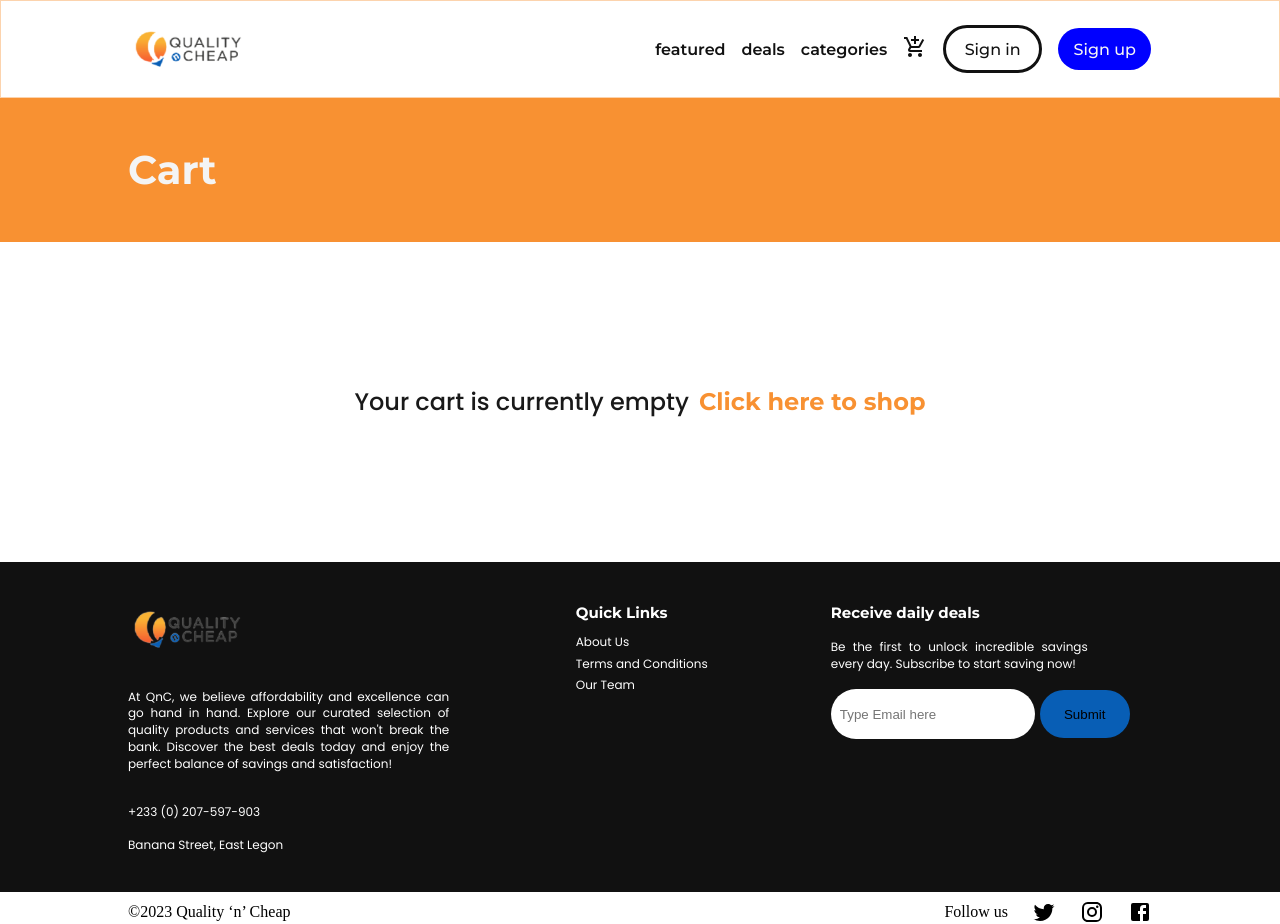
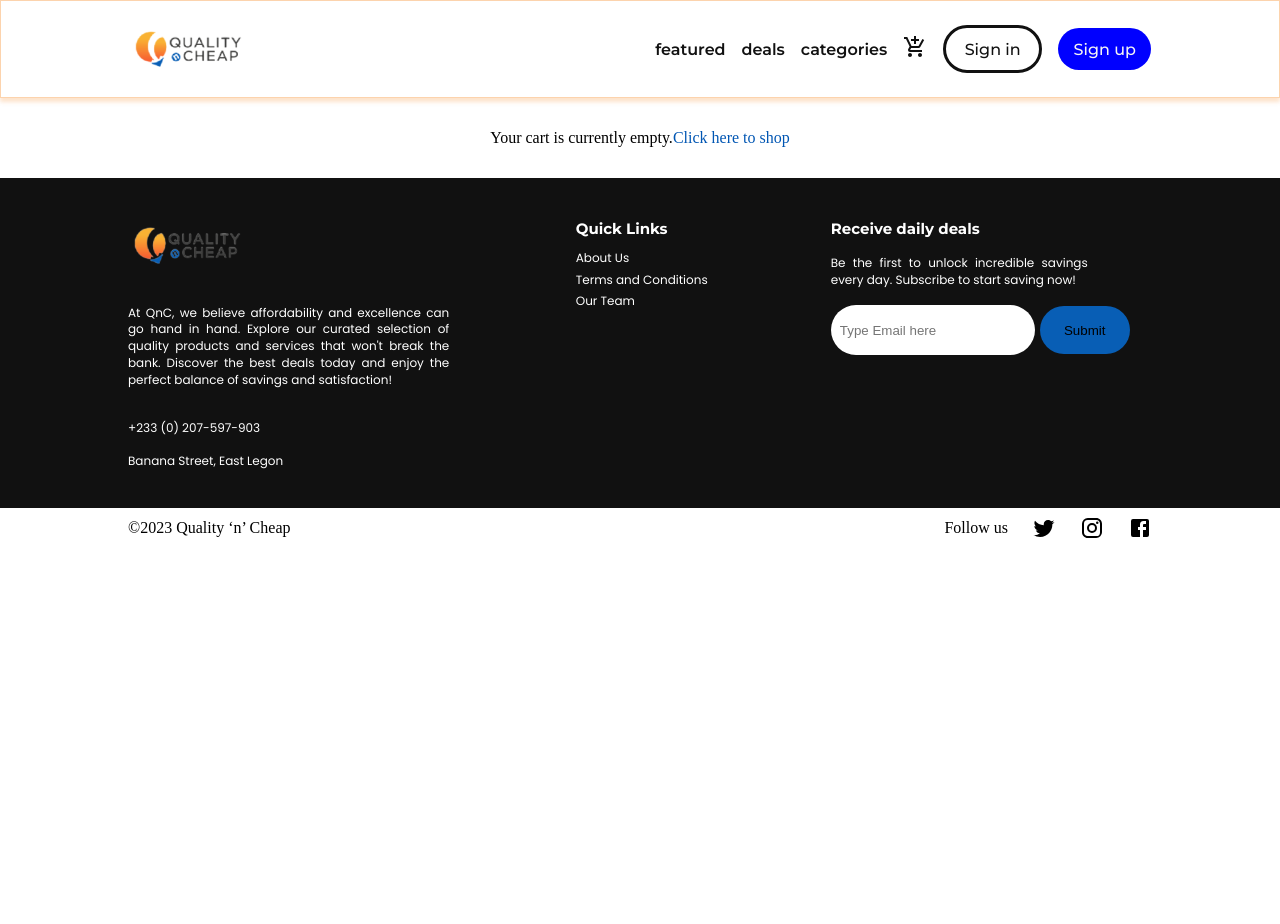
Before and after one commit to sedziah/qnc-webstore, a Next.js app: page /cart in a window 1280 px wide. After the commit the page ends 800 px from the top, so only its background shows below. Built offline with nearby package versions, Linux system fonts and the light colour scheme.

Commit message:
Add cart add and remove functions

```diff
--- a/app/cart/CartContext.tsx
+++ b/app/cart/CartContext.tsx
@@ -1,4 +1,4 @@
-// src/cart/CartContext.js
+//app/cart/CartContext.js
 "use client";
 import React, {
   createContext,
@@ -12,6 +12,9 @@ import { apiService } from "../../services/apiService"; // Adjust the import pat
 interface CartItem {
   id: string;
   quantity: number;
+  title: string;
+  price: number;
+  image: string;
   // Include other properties as needed
 }
 
@@ -19,18 +22,15 @@ interface CartContextType {
   cart: CartItem[];
   cartCount: number;
   handleAddToCart: (productId: string) => Promise<void>;
+  updateCartItemQuantity: (productId: string, quantity: number) => void;
+  removeCartItem: (productId: string) => void;
 }
 
-const CartContext = createContext<CartContextType>({
-  cart: [],
-  cartCount: 0,
-  handleAddToCart: async () => {}, // Provide a default no-op function
-});
+const CartContext = createContext<CartContextType>(null!);
 
 interface CartProviderProps {
   children: ReactNode; // Defining the type for children
 }
-
 
 export const CartProvider: React.FC<CartProviderProps> = ({ children }) => {
   const [cart, setCart] = useState<CartItem[]>([]);
@@ -40,10 +40,49 @@ export const CartProvider: React.FC<CartProviderProps> = ({ children }) => {
     setCart(storedCart);
   }, []);
 
+  // Helper function to persist the cart state to local storage
+  const saveCartToLocalStorage = (updatedCart: CartItem[]) => {
+    localStorage.setItem("cart", JSON.stringify(updatedCart));
+  };
+
   const updateCartCount = () => {
     const totalCount = cart.reduce((count, item) => count + item.quantity, 0);
     return totalCount;
   };
+
+  const updateCartItemQuantity = (productId: string, quantity: number) => {
+    const updatedCart = cart.map((item) =>
+      item.id === productId
+        ? { ...item, quantity: Math.max(0, quantity) }
+        : item
+    );
+    setCart(updatedCart);
+    saveCartToLocalStorage(updatedCart);
+  };
+
+  // Function to remove a cart item
+  const removeCartItem = (productId: string) => {
+    const updatedCart = cart.filter((item) => item.id !== productId);
+    setCart(updatedCart);
+    saveCartToLocalStorage(updatedCart);
+  };
+
+  // This function simulates fetching product details from local storage.
+  function getProductDetails(productId: string) {
+    // Retrieve the product list from local storage
+    const products = JSON.parse(localStorage.getItem("products") || "[]");
+
+    // Find the product with the matching productId
+    const product = products.find(
+      (productId: string) => product.id === productId
+    );
+
+    if (!product) {
+      throw new Error("Product not found");
+    }
+
+    return product;
+  }
 
   const handleAddToCart = async (productId: string) => {
     const isLoggedIn = false; // Replace with actual login check
@@ -65,8 +104,19 @@ export const CartProvider: React.FC<CartProviderProps> = ({ children }) => {
             : item
         );
       } else {
-        newCart = [...cart, { id: productId, quantity: 1 }];
+        const productDetails = getProductDetails(productId);
+        newCart = [
+          ...cart,
+          {
+            id: productId,
+            quantity: 1,
+            title: productDetails.title, // Replace with actual title
+            price: productDetails.price, // Replace with actual price
+            image: productDetails.image, // Replace with actual image URL
+          },
+        ];
       }
+
       setCart(newCart);
       localStorage.setItem("cart", JSON.stringify(newCart));
     }
@@ -74,7 +124,13 @@ export const CartProvider: React.FC<CartProviderProps> = ({ children }) => {
 
   return (
     <CartContext.Provider
-      value={{ cart, cartCount: updateCartCount(), handleAddToCart }}
+      value={{
+        cart,
+        cartCount: updateCartCount(),
+        handleAddToCart,
+        updateCartItemQuantity,
+        removeCartItem,
+      }}
     >
       {children}
     </CartContext.Provider>
--- a/app/cart/page.module.css
+++ b/app/cart/page.module.css
@@ -5,52 +5,91 @@
   align-items: center;
 }
 
-.cartText {
-  color: var(--Secondary, #f4f4f4);
-  font-feature-settings: "clig" off, "liga" off;
-  margin-left: 10%;
-  margin-right: 10%;
+.cartPage {
+  padding: 1em;
+  max-width: 1200px;
+  margin: 0 auto;
+}
 
-  /* H3 */
-  font-family: var(--montserrat);
-  font-size: 40px;
-  font-style: normal;
-  font-weight: 700;
-  line-height: 120%; /* 48px */
+.cartContents {
+  display: block;
+  overflow-x: auto;
+}
+
+.cartTable {
+  width: 100%;
+  border-collapse: collapse;
+  margin-bottom: 2em;
+}
+
+.cartTable th,
+.cartTable td {
+  text-align: left;
+  padding: 0.5em;
+  border-bottom: 1px solid #ccc;
+}
+
+.productInfo {
+  display: flex;
+  align-items: center;
+}
+
+.productImage {
+  width: 50px; /* Adjust as needed */
+  height: auto;
+  margin-right: 1em;
+}
+
+.cartTable button {
+  margin: 0 0.5em;
+  padding: 0.25em 0.5em;
+}
+
+.cartTotals {
+  text-align: right;
+}
+
+.subtotal,
+.total {
+  display: flex;
+  justify-content: space-between;
+  padding: 0.5em 0;
+}
+
+.checkoutButton {
+  background-color: #000;
+  color: #fff;
+  padding: 1em;
+  text-transform: uppercase;
+  border: none;
+  cursor: pointer;
+  margin-top: 1em;
 }
 
 .emptyCart {
-  display: flex;
-  justify-content: center;
-  align-items: center;
-  height: 40vh;
+  text-align: center;
+  padding: 2em 0;
 }
 
-.emptyCart :first-child {
-  color: var(--QnC-Heading-Black, #191919);
-  font-feature-settings: "clig" off, "liga" off;
-  font-family: Poppins;
-  font-size: 24px;
-  font-style: normal;
-  font-weight: 500;
-  line-height: 130%; /* 36.4px */
-  padding-right: 10px;
+.emptyCart a {
+  color: #0056b3;
+  text-decoration: none;
 }
 
-.emptyCart :nth-child(2) {
-  color: var(--qnc-orange, #f89132);
-  font-feature-settings: "clig" off, "liga" off;
 
-  /* H5 */
-  font-family: Montserrat;
-  font-size: 24px;
-  font-style: normal;
-  font-weight: 700;
-  line-height: 140%; /* 33.6px */
-}
+/* Mobile responsiveness */
+@media (max-width: 768px) {
+  .productImage {
+    width: 40px; /* Smaller image on mobile */
+  }
 
-@media (max-width: 768px) {
-  .cartText {
-    font-size: 25px;
+  .cartTotals,
+  .subtotal,
+  .total {
+    text-align: left;
+  }
+
+  .checkoutButton {
+    width: 100%; /* Full-width button on mobile */
   }
 }
--- a/app/cart/page.tsx
+++ b/app/cart/page.tsx
@@ -1,15 +1,98 @@
+//app/cart/page.tsx
+"use client"
 import styles from "./page.module.css";
+import { useCart } from "@/app/cart/CartContext";
+import Image from "next/image";
 
 export default function Page() {
+  const { cart, updateCartItemQuantity, removeCartItem } = useCart();
+
+  // Calculate the total cost of items in the cart
+  const total = cart.reduce((sum, item) => {
+    return sum + item.price * item.quantity;
+  }, 0);
+
+  if (cart.length === 0) {
+    return (
+      <div className={styles.emptyCart}>
+        <span>Your cart is currently empty.</span>
+        {/* Link to the shop page */}
+        <a href="/shop">Click here to shop</a>
+      </div>
+    );
+  }
+
   return (
-    <div>
-      <div className={styles.cart}>
-        <h1 className={styles.cartText}>Cart</h1>
-      </div>
-      <div className={styles.emptyCart}>
-        <span>Your cart is currently empty     </span>
-
-        <span>Click here to shop</span>
+    <div className={styles.cartPage}>
+      <h1>Cart</h1>
+      <div className={styles.cartContents}>
+        <table className={styles.cartTable}>
+          <thead>
+            <tr>
+              <th>Product</th>
+              <th>Price</th>
+              <th>Quantity</th>
+              <th>Subtotal</th>
+              <th>Action</th>
+            </tr>
+          </thead>
+          <tbody>
+            {cart.map((item) => (
+              <tr key={item.id}>
+                <td>
+                  <div className={styles.productInfo}>
+                    <Image
+                      src={item.image}
+                      alt={item.title}
+                      className={styles.productImage}
+                    />
+                    {/* <img
+                      src={item.image}
+                      alt={item.title}
+                      className={styles.productImage}
+                    /> */}
+                    <span>{item.title}</span>
+                  </div>
+                </td>
+                <td>{item.price}</td>
+                <td>
+                  <button
+                    onClick={() =>
+                      updateCartItemQuantity(item.id, item.quantity - 1)
+                    }
+                  >
+                    -
+                  </button>
+                  <span>{item.quantity}</span>
+                  <button
+                    onClick={() =>
+                      updateCartItemQuantity(item.id, item.quantity + 1)
+                    }
+                  >
+                    +
+                  </button>
+                </td>
+                <td>{(item.price * item.quantity).toFixed(2)}</td>
+                <td>
+                  <button onClick={() => removeCartItem(item.id)}>
+                    Remove
+                  </button>
+                </td>
+              </tr>
+            ))}
+          </tbody>
+        </table>
+        <div className={styles.cartTotals}>
+          <div className={styles.subtotal}>
+            <span>Subtotal</span>
+            <span>{total.toFixed(2)}</span>
+          </div>
+          <div className={styles.total}>
+            <span>Total</span>
+            <span>{total.toFixed(2)}</span>
+          </div>
+          <button className={styles.checkoutButton}>Proceed to Checkout</button>
+        </div>
       </div>
     </div>
   );
```
